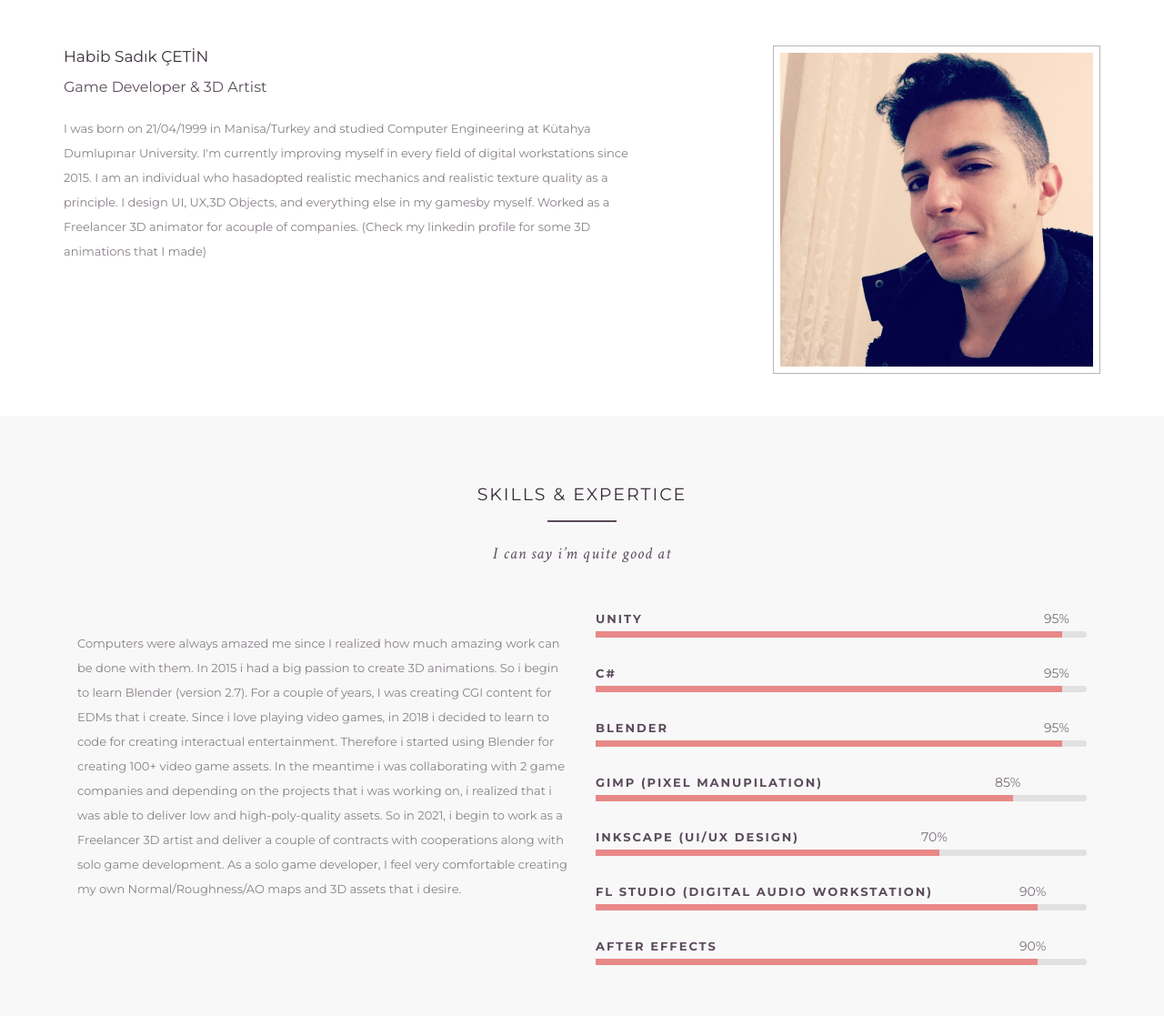
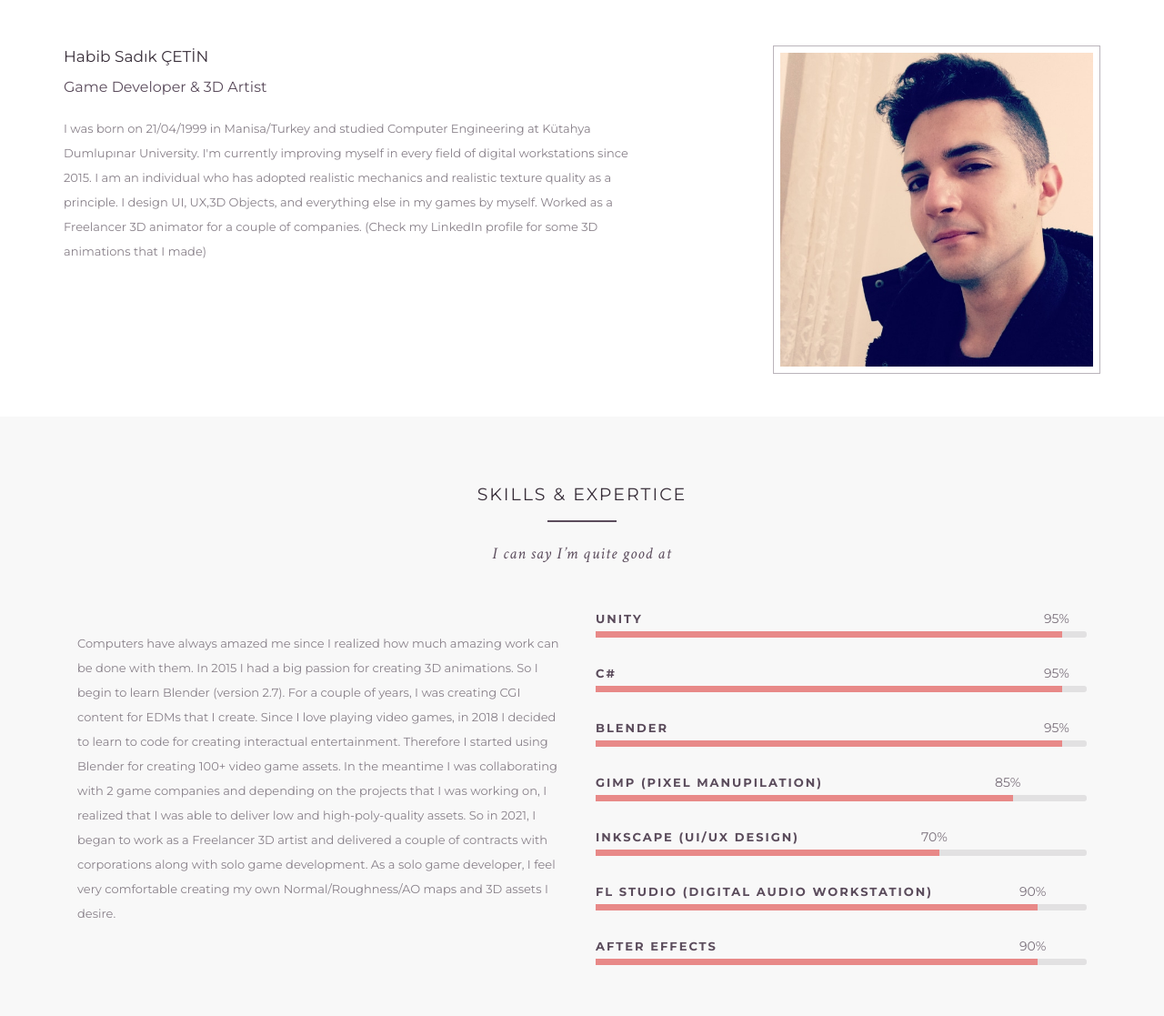
Before and after one commit to HabibCetin/habibcetin.github.io, a plain HTML site: page index.html in a window 1280 px wide. Shown: the part 1000-2117 px from the top of the page at 91% size. Drawn offline with nearby package versions, Linux system fonts and the light colour scheme; some packages are replaced by stand-ins of ours; a script that the page names is missing.

Commit message:
Update index.html

```diff
--- a/index.html
+++ b/index.html
@@ -104,8 +104,8 @@
       	<div class=" col-lg-7 col-md-7 col-sm-7 col-xs-12 pull-left media">
         	<h5>Habib Sadık ÇETİN</h5>
             <h4>Game Developer &amp; 3D Artist</h4>
-            <p>I was born on 21/04/1999 in Manisa/Turkey and studied Computer Engineering at Kütahya Dumlupınar University. I'm currently improving myself in every field of digital workstations since 2015. I am an individual who hasadopted realistic mechanics and realistic texture quality as a principle. I design UI, UX,3D Objects, and everything else in my gamesby myself.
-              Worked as a Freelancer 3D animator for acouple of companies. (Check my linkedin profile for some 3D animations that I made)</p>
+            <p>I was born on 21/04/1999 in Manisa/Turkey and studied Computer Engineering at Kütahya Dumlupınar University. I'm currently improving myself in every field of digital workstations since 2015. I am an individual who has adopted realistic mechanics and realistic texture quality as a principle. I design UI, UX,3D Objects, and everything else in my games by myself.
+              Worked as a Freelancer 3D animator for a couple of companies. (Check my LinkedIn profile for some 3D animations that I made)</p>
         </div>
 
       </div>
@@ -119,12 +119,12 @@
         	<div class="col-md-12">
                <div class="heading">
                 <h2>Skills &amp; Expertice</h2>
-                <h3>I can say i’m quite good at</h3>
+                <h3>I can say I’m quite good at</h3>
               </div>
             </div>
             <div class="col-md-12">
             	<div class="col-md-6 col-sm-12 media">
-                	<p>  Computers were always amazed me since I realized how much amazing work can be done with them. In 2015 i had a big passion to create 3D animations. So i begin to learn Blender (version 2.7).  For a couple of years, I was creating CGI content for EDMs that i create. Since i love playing video games, in 2018 i decided to learn to code for creating interactual entertainment. Therefore i started using Blender for creating 100+ video game assets. In the meantime i was collaborating with 2 game companies and depending on the projects that i was working on, i realized that i was able to deliver low and high-poly-quality assets. So in 2021, i begin to work as a Freelancer 3D artist and deliver a couple of contracts with cooperations along with solo game development. As a solo game developer, I feel very comfortable creating my own Normal/Roughness/AO maps and 3D assets that i desire. </p>
+                	<p>  Computers have always amazed me since I realized how much amazing work can be done with them. In 2015 I had a big passion for creating 3D animations. So I begin to learn Blender (version 2.7).  For a couple of years, I was creating CGI content for EDMs that I create. Since I love playing video games, in 2018 I decided to learn to code for creating interactual entertainment. Therefore I started using Blender for creating 100+ video game assets. In the meantime I was collaborating with 2 game companies and depending on the projects that I was working on, I realized that I was able to deliver low and high-poly-quality assets. So in 2021, I began to work as a Freelancer 3D artist and delivered a couple of contracts with corporations along with solo game development. As a solo game developer, I feel very comfortable creating my own Normal/Roughness/AO maps and 3D assets I desire. </p>
                 </div>
             	<div class="col-md-6 col-sm-12">
                 <div class="skillbar clearfix " data-percent="95%">
@@ -204,7 +204,7 @@
         	<div class="expertiesdesc col-xs-12 col-sm-9 col-md-9 col-lg-9">
             	<h4>Forest Chef Game</h4>
                 <h5>A Realistic Cooking Simulator</h5>
-                <p><br/> how long the user has cooked thefront and back of the food. According to thissituation, it is a simulation game that making asmooth transition from raw to cooked (realistic)texture according to the front and back sidesseparately.</p>
+                <p><br/> how long the user has cooked the front and back of the food. According to this situation, it is a simulation game that makes a smooth transition from raw to cooked (realistic)texture according to the front and back sides separately.</p>
             </div>
         </div>
         <div class="row media">
@@ -216,7 +216,7 @@
         	<div class="expertiesdesc col-xs-12 col-sm-9 col-md-9 col-lg-9">
             	<h4>Pottery Game</h4>
                 <h5>A Realistic Pottery Simulator</h5>
-                <p><br/> It is a 3D pottery simulation game that allows thepottery object to swell and shrink from the desiredpoints by performing some mathematicaloperations (real-time mesh deformation and real-time mesh painting) on the touched point andmesh taken by ray tracing.</p>
+                <p><br/> It is a 3D pottery simulation game that allows the pottery object to swell and shrink from the desired points by performing some mathematical operations (real-time mesh deformation and real-time mesh painting) on the touched point and mesh taken by ray tracing.</p>
             </div>
         </div>
     </div>
```
